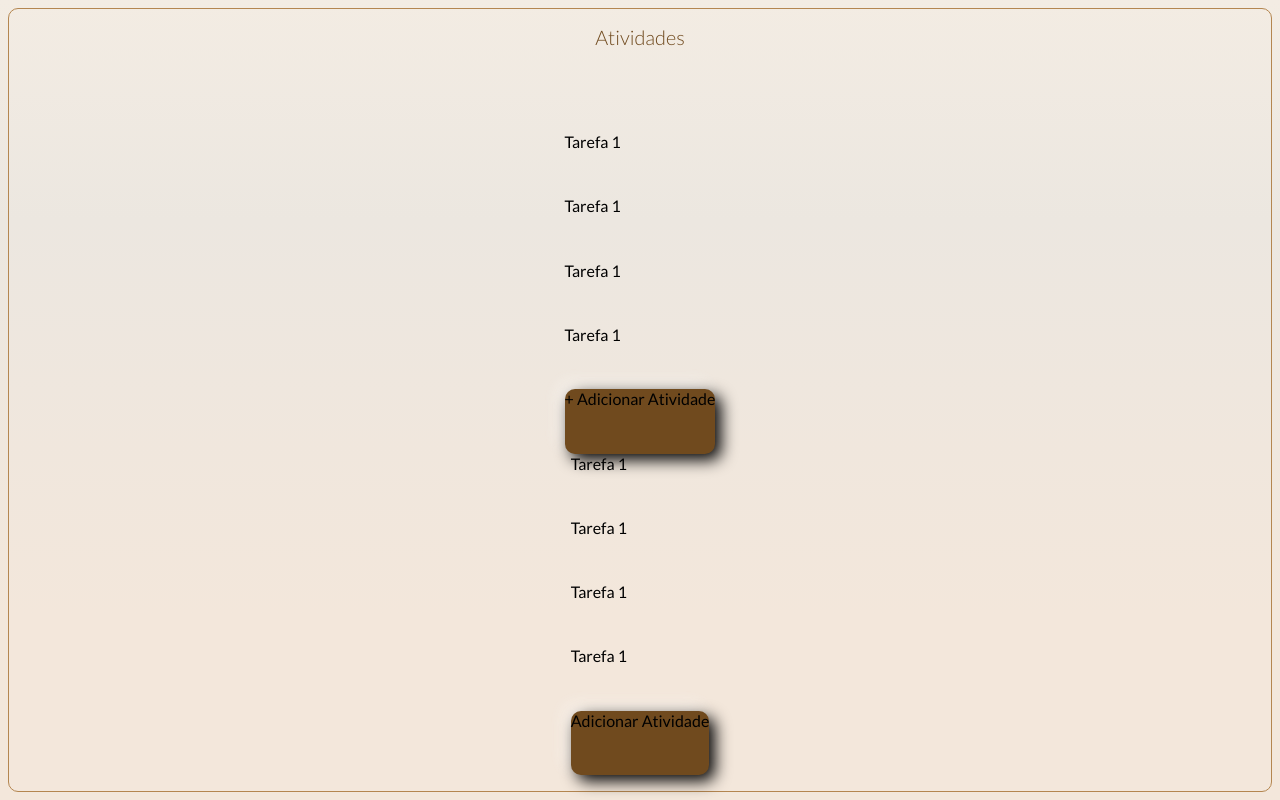
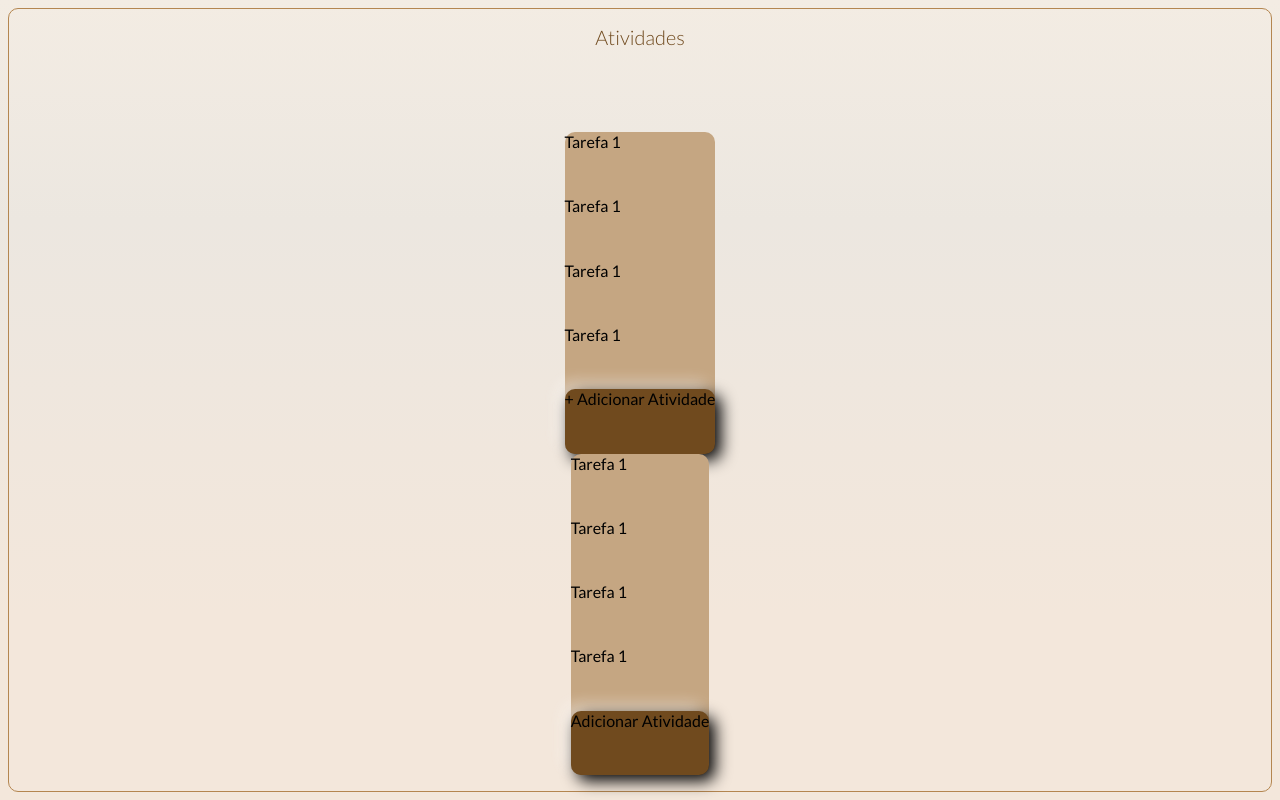
Before and after one commit to GuiCoelhoDev/UnBomPlanner, a React (Create React App) app: page /activities in a window 1280 px wide. Built offline with nearby package versions, Linux system fonts and the light colour scheme.

Commit message:
Rabiscos

```diff
--- a/src/pages/Activities/styles.js
+++ b/src/pages/Activities/styles.js
@@ -18,6 +18,7 @@ export const Container = styled.section`
 export const Box = styled.article`
 
  border-radius: 10px;
+ background-color: ${props => props.theme.clearBrown}
 
 `;
 
```
